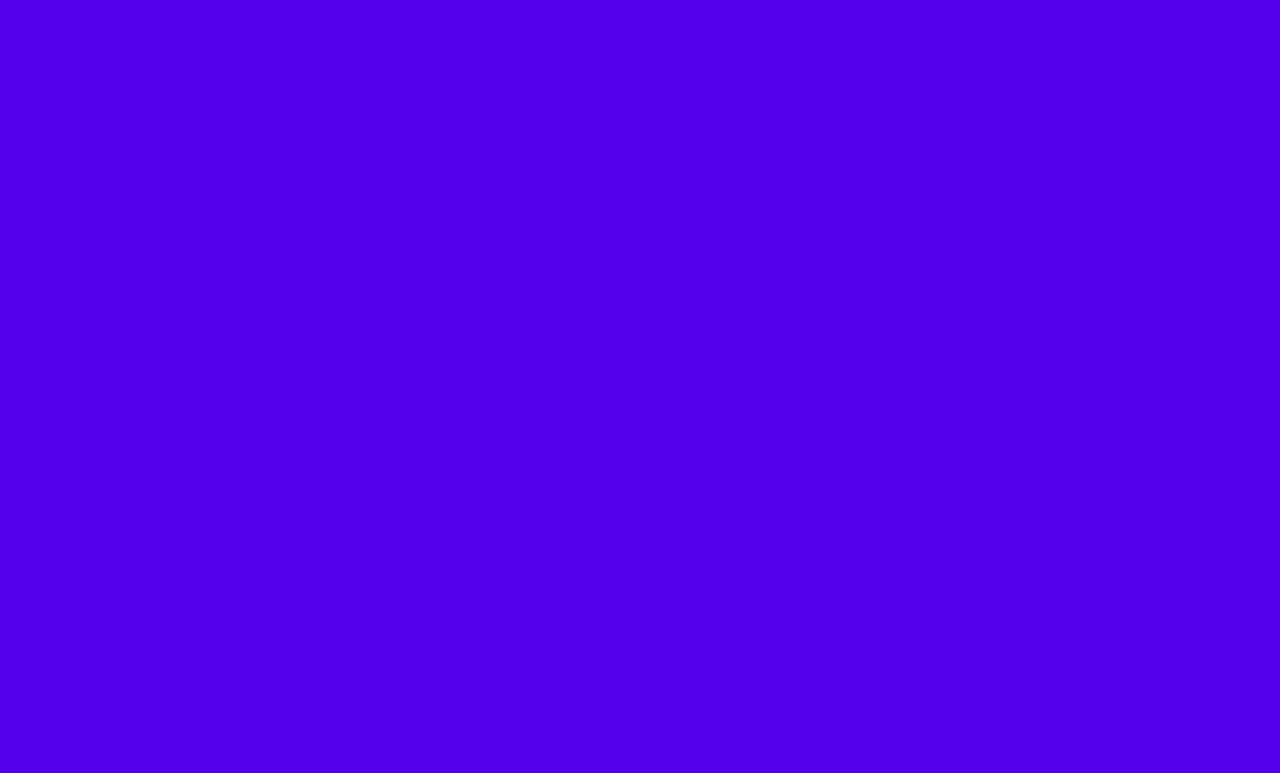
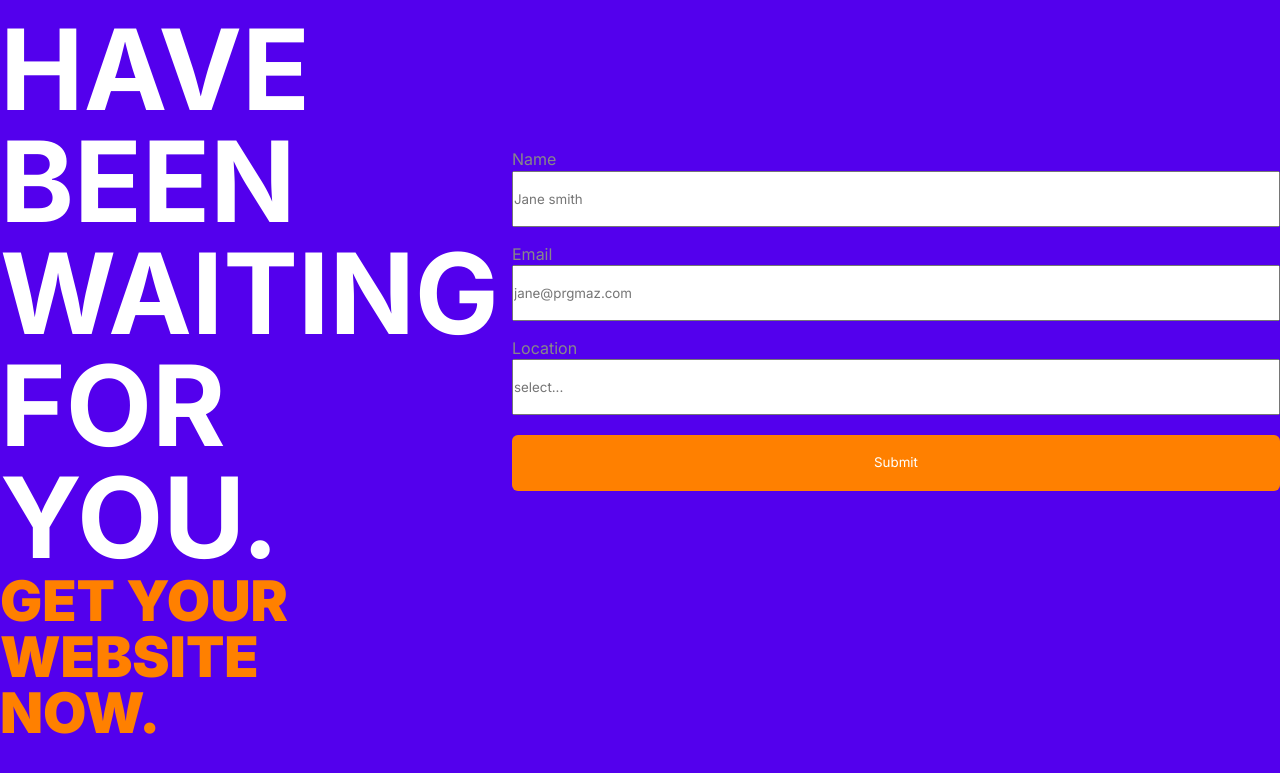
Before and after one commit to prediatorr/portfolioRajeev, a React (Create React App) app: page / in a window 1280 px wide. Shown: the part 1789-2562 px from the top of the page. Before the commit the page ends 1530 px from the top, so only its background shows below. Built offline with nearby package versions, Linux system fonts and the light colour scheme.

Commit message:
contact us

```diff
--- a/src/App.js
+++ b/src/App.js
@@ -50,9 +50,7 @@ function App() {
           </div>
           <div className="divider"></div>
           <div className="slogan">
-						<div className="">
-							Your digital presence, beautifully
-						</div>
+            <div className="">Your digital presence, beautifully</div>
             <div className="">designed and expertly built.</div>
           </div>
         </div>
@@ -61,9 +59,7 @@ function App() {
         <div className="portfolio-header">
           <div className="header-part">
             <div className="header-text">Portfolio</div>
-						<div className="header-text">
-							See All Projects &rarr;
-						</div>
+            <div className="header-text">See All Projects &rarr;</div>
           </div>
           <div className="divider"></div>
           <h1 className="our-works-heading">Selected works</h1>
@@ -91,6 +87,24 @@ function App() {
           </div>
         </div>
       </div>
+      <div className="contact-us">
+        <div className="quote">
+          <h1>WE HAVE</h1>
+          <h1>BEEN</h1>
+          <h1>WAITING</h1>
+          <h1>FOR YOU.</h1>
+          <p>GET YOUR WEBSITE NOW.</p>
+        </div>
+        <div className="query">
+          <label htmlFor="">Name</label>
+          <input type="text" placeholder="Jane smith" />
+          <label htmlFor="">Email</label>
+          <input type="text" placeholder="jane@prgmaz.com" />
+          <label htmlFor="">Location</label>
+          <input type="text" placeholder="select..." />
+          <button>Submit</button>
+        </div>
+      </div>
     </div>
   );
 }
--- a/src/styles/App.scss
+++ b/src/styles/App.scss
@@ -149,4 +149,39 @@ body {
       }
     }
   }
+
+  .contact-us {
+    display: flex;
+    margin-top: 10rem;
+    margin-bottom: 10rem;
+    align-items: center;
+    .quote {
+      font-size: 3.5rem;
+      font-weight: bolder;
+      color: white;
+      p {
+        color: #ff8000;
+        width: 60%;
+        font-weight: bolder;
       }
+    }
+    .query {
+      display: flex;
+      flex-direction: column;
+      color: #888888;
+      input {
+        width: 48rem;
+        height: 3.5rem;
+        margin-top: 0.2rem;
+        margin-bottom: 1.2rem;
+      }
+      button {
+        height: 3.5rem;
+        background-color: #ff8000;
+        color: white;
+        border: none;
+        border-radius: 6px;
+      }
+    }
+  }
+}
```
Lines whose indentation alone changed are shown as unchanged.
